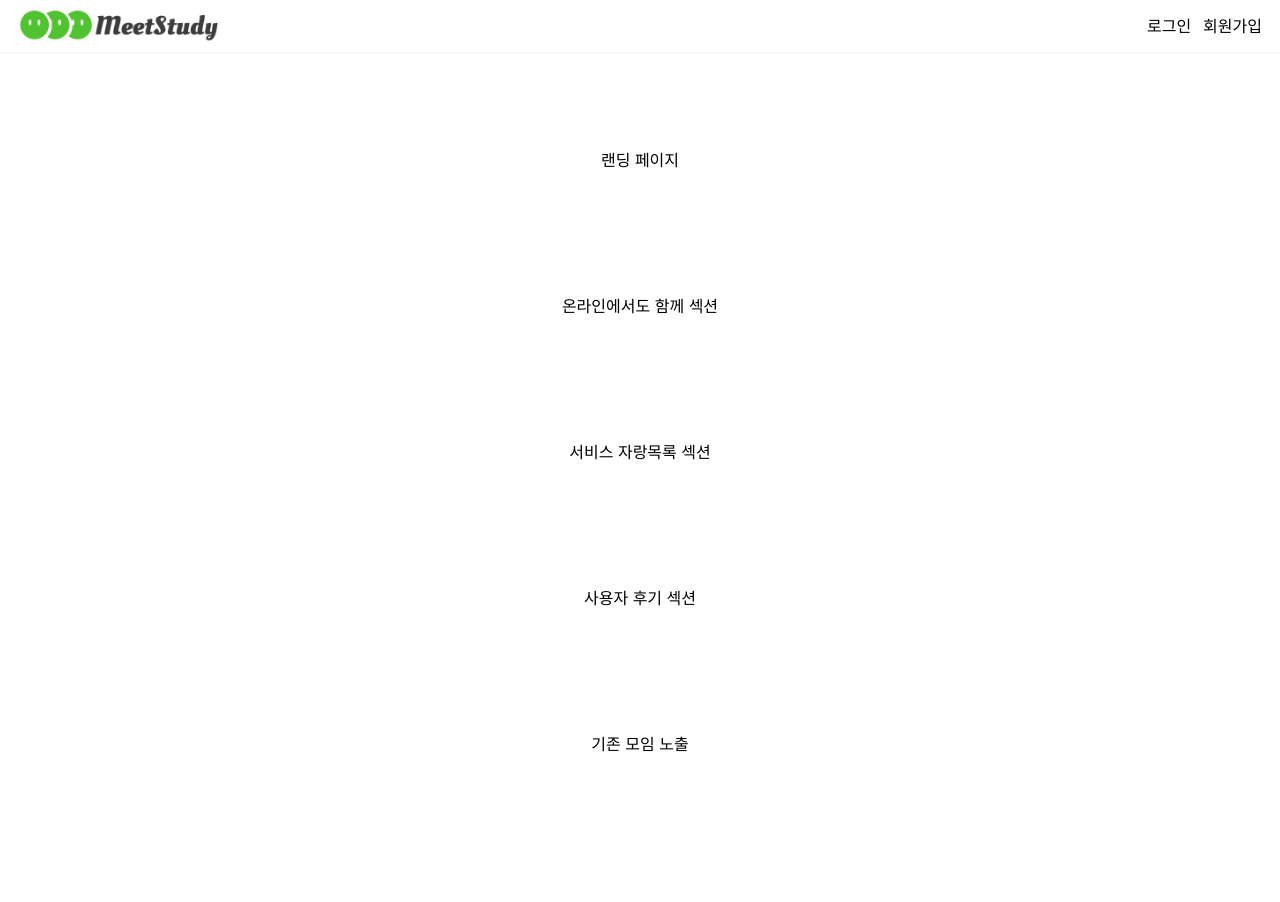
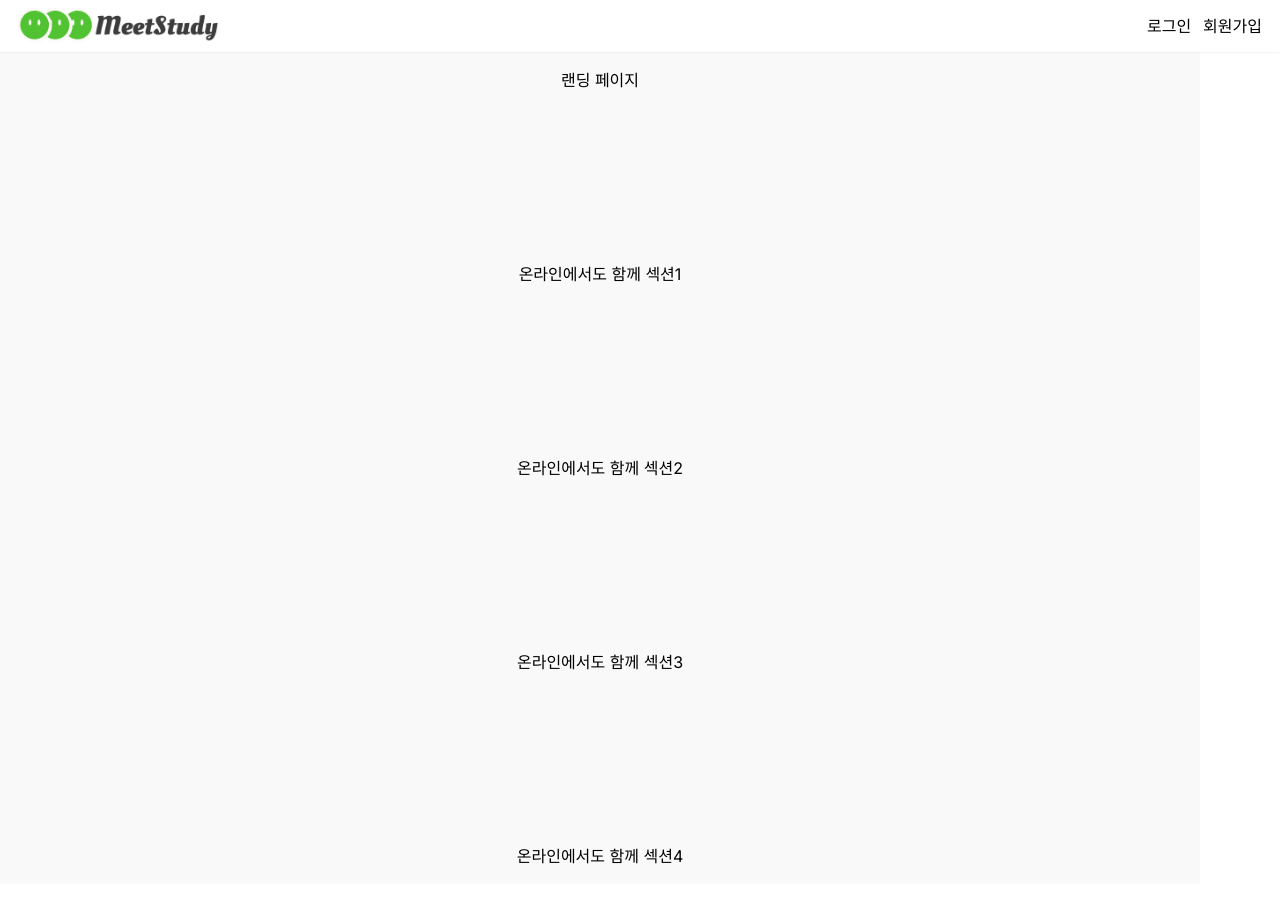
Before and after one commit to YAE-Joon/MeetStudy-FE, a Next.js app: page / in a window 1280 px wide. Shown: the top 902 px of the page. Built offline with nearby package versions, Linux system fonts and the light colour scheme; no server answers.

Commit message:
Setting/Feat : Design Token, styled-component | Container, Wrapper

```diff
--- a/next.config.mjs
+++ b/next.config.mjs
@@ -1,4 +1,9 @@
 /** @type {import('next').NextConfig} */
-const nextConfig = {};
+const nextConfig = {
+  reactStrictMode: false,
+  compiler: {
+    styledComponents: true,
+  },
+};
 
 export default nextConfig;
--- a/package.json
+++ b/package.json
@@ -17,6 +17,7 @@
     "react-dom": "^18",
     "react-icons": "^5.1.0",
     "react-toastify": "^10.0.5",
+    "styled-components": "^6.1.11",
     "uuid": "^9.0.1"
   },
   "devDependencies": {
@@ -24,6 +25,7 @@
     "@types/nodemailer": "^6.4.15",
     "@types/react": "^18",
     "@types/react-dom": "^18",
+    "@types/styled-components": "^5.1.34",
     "@types/uuid": "^9.0.8",
     "autoprefixer": "^10.4.19",
     "eslint": "^8",
--- /dev/null
+++ b/public/token.json
@@ -0,0 +1,55 @@
+{
+  "colors": {
+    "simple": {
+      "primary": "#52C233",
+      "secondary": "#008BFB",
+      "primarydeeper": "#2B8213",
+      "annotations": "#008BFB",
+      "tertiarygray": "#ECECEC",
+      "tertiarylightgray": "#C9EFBE",
+      "whitebg": "#F9F9F9",
+      "blackbasic": "#000000"
+    }
+  },
+
+  "font-size": {
+    "web": {
+      "xlarge": "calc(16px + 2vw)",
+      "large": "calc(14px + 1.5vw)",
+      "medium": "calc(12px + 1vw)",
+      "small": "calc(10px + 0.75vw)",
+      "xsmall": "calc(8px + 0.5vw)"
+    },
+    "mobile": {
+      "xlarge": "calc(14px + 2vw)",
+      "large": "calc(12px + 1.5vw)",
+      "medium": "calc(10px + 1vw)",
+      "small": "calc(8px + 0.75vw)",
+      "xsmall": "calc(6px + 0.5vw)"
+    }
+  },
+
+  "box-sizes": {
+    "width": {
+      "container-max": "1200px",
+      "container-min": "800px",
+      "container-max-mobile": "600px",
+      "container-min-mobile": "300px",
+      "wrapper-max": "1000px",
+      "wrapper-min": "750px",
+      "wrapper-max-mobile": "500px",
+      "wrapper-min-mobile": "250px"
+    },
+    "height": {}
+  },
+
+  "spacing": {
+    "padding": "3rem",
+    "margin": "0",
+    "gap": "0"
+  },
+
+  "starndard": {
+    "border-radius": "5px"
+  }
+}
--- a/src/app/layout.tsx
+++ b/src/app/layout.tsx
@@ -2,6 +2,8 @@ import type { Metadata } from "next";
 import { Inter } from "next/font/google";
 import "../styles/globals.css";
 import { NextLayout, NextProvider } from "./providers";
+import setTokenintoStyle from "@/lib/designToken/initializeTokens";
+
 // google font에서 가져와서 적용함
 // next/font/google 에서 미리 정의된 모듈.
 const inter = Inter({ subsets: ["latin"] });
@@ -18,8 +20,13 @@ export default function RootLayout({
 }: Readonly<{
   children: React.ReactNode;
 }>) {
+  const settingTokenIntoHTML = setTokenintoStyle();
+
   return (
     <html lang="en">
+      <head>
+        <style>{settingTokenIntoHTML}</style>
+      </head>
       <body className={inter.className}>
         <NextProvider>
           <NextLayout>{children}</NextLayout>
--- a/src/app/page.tsx
+++ b/src/app/page.tsx
@@ -1,13 +1,14 @@
+import Wrapper from "@/component/styled-components/Wrapper";
 import styles from "./page.module.css";
-
+import Container from "@/component/styled-components/Container";
 export default function Home() {
   return (
-    <main className={styles.main}>
+    <Wrapper>
       <h1>랜딩 페이지</h1>
-      <section>온라인에서도 함께 섹션</section>
-      <section>서비스 자랑목록 섹션</section>
-      <section>사용자 후기 섹션</section>
-      <section>기존 모임 노출</section>
-    </main>
+      <section>온라인에서도 함께 섹션1</section>
+      <section>온라인에서도 함께 섹션2</section>
+      <section>온라인에서도 함께 섹션3</section>
+      <section>온라인에서도 함께 섹션4</section>
+    </Wrapper>
   );
 }
--- a/src/app/providers.tsx
+++ b/src/app/providers.tsx
@@ -4,6 +4,9 @@ import Navbar from "@/component/Navbar";
 import { SessionProvider } from "next-auth/react";
 import { ToastContainer } from "react-toastify";
 import "react-toastify/dist/ReactToastify.css";
+
+import StyledComponentsRegistry from "@/lib/styled-components/registry";
+import Container from "@/component/styled-components/Container";
 
 interface Props {
   children?: React.ReactNode;
@@ -13,7 +16,8 @@ export const NextProvider = ({ children }: Props) => {
   return (
     <>
       <SessionProvider>
-        {children}
+        <StyledComponentsRegistry>{children}</StyledComponentsRegistry>
+
         <ToastContainer
           autoClose={1000}
           pauseOnFocusLoss={false}
@@ -28,7 +32,7 @@ export const NextLayout = ({ children }: Props) => {
   return (
     <div className="layout">
       <Navbar />
-      {children}
+      <Container>{children}</Container>
     </div>
   );
 };
--- /dev/null
+++ b/src/component/styled-components/Container.tsx
@@ -0,0 +1,43 @@
+"use client";
+
+import React from "react";
+import styled from "styled-components";
+
+/** Styled */
+
+export const StyledContainer = styled.div`
+  display: flex;
+  flex-direction: column;
+  justify-content: space-between;
+  align-items: center;
+
+  padding: 1rem 0 1rem 0;
+
+  width: 100%;
+  max-width: var(--box-sizes-width-container-max);
+  min-height: 100vh;
+
+  background-color: var(--colors-simple-whitebg);
+
+  @media only screen and (max-width: 600px) {
+    grid-template-columns: 1fr;
+    margin-bottom: 120px;
+    min-width: var(--box-sizes-width-container-min-mobile);
+    text-align: center;
+  }
+`;
+
+/** Component  */
+interface ContainerProps {
+  children: React.ReactNode;
+}
+/**
+ *
+ * @param param0 React.ReactNode
+ * @returns flex, 중앙 정렬 및 양쪽 여백을 균등하게 맞추는 div
+ */
+const Container: React.FC<ContainerProps> = ({ children }) => {
+  return <StyledContainer>{children}</StyledContainer>;
+};
+
+export default Container;
--- /dev/null
+++ b/src/component/styled-components/Wrapper.tsx
@@ -0,0 +1,43 @@
+"use client";
+
+import React from "react";
+import styled from "styled-components";
+
+/** Styled */
+
+export const StyledWrapper = styled.main`
+  display: flex;
+  flex-direction: column;
+  justify-content: space-between;
+  align-items: center;
+
+  //padding: var(--spacing-padding);
+
+  min-height: 100vh;
+  max-width: 100%;
+  width: var(--box-sizes-width-wrapper-max);
+
+  background-color: var(--colors-simple-whitebg);
+
+  @media only screen and (max-width: 600px) {
+    grid-template-columns: 1fr;
+    margin-bottom: 120px;
+    min-width: var(--box-sizes-width-wrapper-min-mobile);
+    text-align: center;
+  }
+`;
+
+/** Component  */
+interface WrapperProps {
+  children: React.ReactNode;
+}
+/**
+ *
+ * @param param0 React.ReactNode
+ * @returns flex, main 태그를 반환
+ */
+const Wrapper: React.FC<WrapperProps> = ({ children }) => {
+  return <StyledWrapper>{children}</StyledWrapper>;
+};
+
+export default Wrapper;
--- /dev/null
+++ b/src/lib/designToken/initializeTokens.ts
@@ -0,0 +1,57 @@
+import { readFileSync } from "fs";
+import path from "path";
+
+/**
+ * 디자인 토큰(json)을 가져와서 파싱한다.
+ * @returns 파싱된 JSON 데이터
+ */
+function getDesignToken() {
+  const filepath = path.join(process.cwd(), "public", "token.json");
+  const fileContents = readFileSync(filepath, "utf-8");
+  return JSON.parse(fileContents);
+}
+
+/**
+ * json 파일의 내용을 문자열로 변환해주는 함수
+ * @param jsonObj : Object
+ * @returns string
+ */
+function jsonToCssVars(jsonObj: Object): string {
+  const result: string[] = [];
+
+  function processObj(obj: any, prefix: string) {
+    for (const key in obj) {
+      if (typeof obj[key] === "object" && !Array.isArray(obj[key])) {
+        processObj(obj[key], `${prefix}-${key}`);
+      } else {
+        //객체가 아닐 경우
+        //앞서 존재할 접두사와 현재 key값을 연결
+        const varName = `${prefix}-${key}`
+          .replace(/([A-Z])/g, "-$1")
+          .toLowerCase();
+        result.push(`-${varName}:${obj[key]};`);
+      }
+    }
+  }
+
+  processObj(jsonObj, "");
+  return result.join("\n");
+}
+
+/**
+ * 읽어온 토큰에서 <style>태그에 세팅할 문자열을 반환하는 함수
+ * @returns string
+ */
+function setTokenintoStyle() {
+  console.log("🦧토큰이 로드되고 변경되었어요");
+  const tokens = getDesignToken();
+  const cssVars = jsonToCssVars(tokens);
+  const connectedStrings = `
+  :root{
+    ${cssVars}
+  }`;
+
+  return connectedStrings;
+}
+
+export default setTokenintoStyle;
--- /dev/null
+++ b/src/lib/styled-components/registry.tsx
@@ -0,0 +1,31 @@
+"use client";
+import React, { useState } from "react";
+import { useServerInsertedHTML } from "next/navigation";
+import { ServerStyleSheet, StyleSheetManager } from "styled-components";
+
+export default function StyledComponentsRegistry({
+  children,
+}: {
+  children: React.ReactNode;
+}) {
+  // Only create stylesheet once with lazy initial state
+  // x-ref: https://reactjs.org/docs/hooks-reference.html#lazy-initial-state
+
+  // 초기화와 스타일시트 생성
+  const [styledComponentsStyleSheet] = useState(() => new ServerStyleSheet());
+
+  // 서버에서 삽입된 HTML을 처리함
+  useServerInsertedHTML(() => {
+    const styles = styledComponentsStyleSheet.getStyleElement();
+    styledComponentsStyleSheet.instance.clearTag();
+    return <>{styles}</>;
+  });
+
+  if (typeof window !== "undefined") return <>{children}</>;
+
+  return (
+    <StyleSheetManager sheet={styledComponentsStyleSheet.instance}>
+      {children}
+    </StyleSheetManager>
+  );
+}
```
Also changed, not shown: 1 other file (tests, documents, lock files or other folders).
